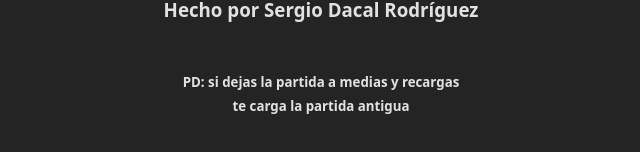
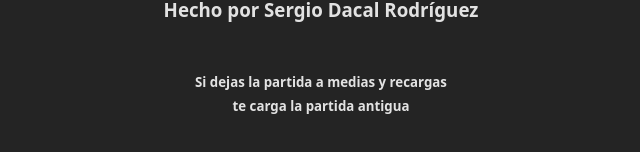
Before and after one commit to dacalite/01-tic-tac-toe, a React (Vite) app: page / in a window 1280 px wide. Shown: the part 768-920 px from the top of the page, without its empty margins (319-959 px from the left). Built offline with nearby package versions, Linux system fonts and the light colour scheme; the HTML template or start-up script is replaced by a standard one.

Commit message:
footer updated

```diff
--- a/src/App.tsx
+++ b/src/App.tsx
@@ -73,7 +73,7 @@ const  App = () => {
       <footer>
         <h3>Hecho por Sergio Dacal Rodríguez</h3>
         <br /><br />
-        <h5>PD: si dejas la partida a medias y recargas<br/>te carga la partida antigua</h5>
+        <h5>Si dejas la partida a medias y recargas<br/>te carga la partida antigua</h5>
       </footer>
     </main>
   )
```
